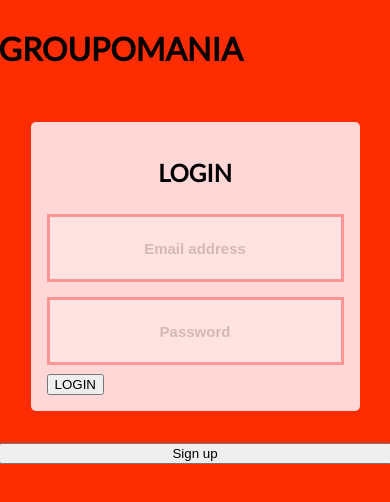
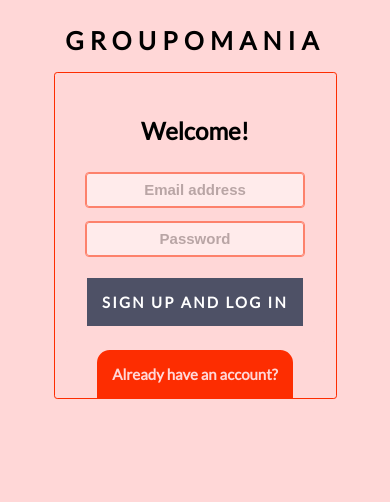
Before and after one commit to Eightyeightdays/OC-Project-7, a React (Create React App) app in the folder front/: page / in a window 390 px wide. Shown: the top 502 px of the page. Built offline with nearby package versions, Linux system fonts and the light colour scheme.

Commit message:
Login UI improved and styled to show error messages as popup

```diff
--- a/front/src/pages/Login.js
+++ b/front/src/pages/Login.js
@@ -2,11 +2,19 @@ import React, { useState } from "react";
 import { useNavigate } from "react-router-dom";
 
 export default function LoginAndSignUp(){
-    const [loginError, setLoginError] = useState();
-    const [signupError, setSignupError] = useState();
-    const [existingUser, setExistingUser] = useState();
-    const [buttonLabel, setButtonLabel] = useState("Sign up");
+    const [error, setError] = useState();
+    const [existingUser, setExistingUser] = useState(true);
+    const [buttonLabel, setButtonLabel] = useState("Already have an account?");
     const navigate = useNavigate();
+
+    function displayErrorMessage(err){
+        setError(err);
+        const errorElement = document.getElementById("error");
+        errorElement.className="visible";
+        setTimeout(()=>{
+            errorElement.className = errorElement.className.replace("visible", "")},
+            5000);
+    }
 
     function handleLogin(){
         const loginForm = document.getElementById("loginForm");
@@ -31,7 +39,7 @@ export default function LoginAndSignUp(){
                 }
                 navigate("/home");
             }else{
-                setLoginError("LOGIN DETAILS INCORRECT");
+                displayErrorMessage("LOGIN DETAILS INCORRECT");
             }
         })
     }
@@ -57,19 +65,19 @@ export default function LoginAndSignUp(){
             passwordCheck.forEach(error => errorMessage+= error.message + " - ");
             errorMessage+= " Email format incorrect";
             console.log("PASSWORD & EMAIL ERROR: " + errorMessage);
-            setSignupError(errorMessage);
+            displayErrorMessage(errorMessage);
             return;
         }
         else if(passwordCheck !== true){
             passwordCheck = schema.validate(password, {details: true});
             passwordCheck.forEach(error => errorMessage+= error.message + " - ");
             console.log("PASSWORD ERROR: " + errorMessage);
-            setSignupError(errorMessage);
+            displayErrorMessage(errorMessage)
             return;
         }else if(emailCheck !== true){
             errorMessage = "Email format incorrect";
             console.log("EMAIL ERROR: " +errorMessage);
-            setSignupError(errorMessage);
+            displayErrorMessage(errorMessage);
             return;
         }
 
@@ -99,10 +107,12 @@ export default function LoginAndSignUp(){
 
     function changeUi(){
         setExistingUser(!existingUser);
-        if(!existingUser){
+        if(existingUser !== false){
             setButtonLabel("Sign up");
+            setError("");
         }else{
             setButtonLabel("Already have an account?")
+            setError("");
         }
     }
 
@@ -112,24 +122,23 @@ export default function LoginAndSignUp(){
             <div className="loginContainer">
                 {!existingUser ?
                 <div className="loginAndSignup">
-                    <h2>LOGIN</h2>
+                    <h2>Welcome back!</h2>
                     <form id="loginForm">
                         <input type="text" name="email" placeholder="Email address" />
-                        <input type="password" name="password" placeholder="Password" />
+                        <input type="password" name="password" placeholder="Password" maxLength="15"/>
                     </form>
-                    <button type="submit" onClick={handleLogin}>LOGIN</button>
-                    {loginError && <p>{loginError}</p>}
+                    <button className="loginButton" type="submit" onClick={handleLogin}>LOGIN</button>
                 </div> :
                 <div className="loginAndSignup">
-                    <h2>SIGN UP</h2>
+                    <h2>Welcome!</h2>
                     <form id="signUpForm">
                         <input type="text" name="email" placeholder="Email address" />
-                        <input type="password" name="password" placeholder="Password" />
+                        <input type="password" name="password" placeholder="Password" maxLength="15"/>
                     </form>
-                    <button type="submit" onClick={handleSignUp}>SIGN UP AND LOG IN</button>
-                    {signupError && <p>{signupError}</p>}
+                    <button className="loginButton" type="submit" onClick={handleSignUp}>SIGN UP AND LOG IN</button>
                 </div>}
-                <button type="button" onClick={changeUi}>{buttonLabel}</button>
+                <button className="selectButton" type="button" onClick={changeUi}>{buttonLabel}</button>
+                <div id="error">{error}</div>
             </div>
         </>
     )
--- a/front/src/styles.css
+++ b/front/src/styles.css
@@ -4,22 +4,30 @@
     --tertiary: #4E5166;
     font-family: 'Lato', sans-serif;
 
-    background: var(--primary);
+    background: var(--secondary);
     display: flex;
     flex-direction: column;
     align-items: center;
 }
 
 .loginAndSignup{
+    display: flex;
+    flex-direction: column;
     background: var(--secondary);
     padding: 1em;
-    width: min-content;
+    width: max-content;
     border-radius: 5px;
     margin: 2em;
     height: min-content;
 }
 
 .loginContainer{
+    border: 1px solid var(--primary);
+    border-radius: 0.2em;
+    align-items: center;
+}
+
+.loginContainer, form{
     display: flex;
     flex-direction: column;
 }
@@ -33,16 +41,17 @@
 input[type="text"], input[type="password"]{
     text-align: center;
     background: white;
-    opacity: 0.3;
+    opacity: 0.5;
     font-size: 15px;
     font-weight: bolder;
     padding: 1.5em 3em;
-    border: 3px solid red;
-    color: red;
-    margin: 0.5em 0;
-    transition: opacity 0.2s ease-out;
-    transition: width 0.4s ease-out;
-    /* width: 100%; */
+    outline: 1px solid var(--primary);
+    border: 1px solid var(--primary);
+    border-radius: 0.2em;;
+    color: var(--primary);
+    margin: 0.5em 0.5em;
+    transition: all 0.35s ease-out;
+    align-self: center;
 }
 
 input:hover{
@@ -52,14 +61,84 @@ input:hover{
 
 input:focus{
     opacity: 1;
-    width: 60%;
-    outline: none;
+    padding: 1.5em 5em;
+    outline: 1px solid transparent;
+    border: 1px solid transparent;
 }
 
 input:focus::placeholder {
     color: transparent;
 }
 
-h2{
+h1{
+    font-size: 45px;
+    font-weight: 900;
+    letter-spacing: 0.25em;
+}
+
+h1, h2{
     text-align: center;
 }
+
+button{
+    font-family: 'Lato', sans-serif;
+    font-size: 15px;
+    font-weight: bolder;
+    border: none;
+    width: max-content;
+    padding: 1em;
+    align-self: center;
+}
+
+.selectButton{
+    background: var(--primary);
+    color: var(--secondary);
+    border-top-right-radius: 0.85em;
+    border-top-left-radius: 0.85em;
+}
+
+.loginButton{
+    margin-top: 1em;
+    letter-spacing: 0.15em;
+    color: white;
+    background: var(--tertiary)
+}
+
+button:hover{
+    cursor: pointer;
+}
+
+@media (max-width: 535px) {
+    h1{
+        font-size: 25px;
+    }
+    input[type="text"], input[type="password"]{
+        padding: 0.5em 0.5em;
+        margin: 0.5em 0.5em;
+    }
+    .loginAndSignup{
+        margin: 0.5em;
+    }
+}
+
+#error{
+    width: 320px;
+    height: max-content;
+    background: black;
+    color: white;
+    text-align: center;
+    border-top-right-radius: 0.85em;
+    border-top-left-radius: 0.85em;
+    padding: 1em 2em;
+    position: fixed;
+    z-index: 1;
+    bottom: -160px;
+    right: 0;
+    line-height: 2em;
+    box-shadow: 10px 10px 10px 10px 10px;
+    transition: all 1s ease-in-out;
+}
+
+#error.visible{
+    bottom: 0;
+}
```
